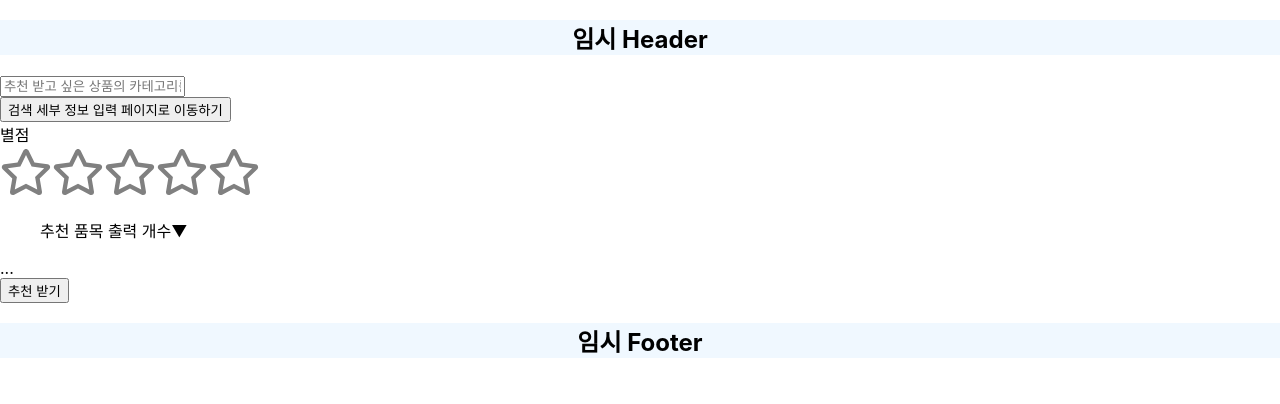
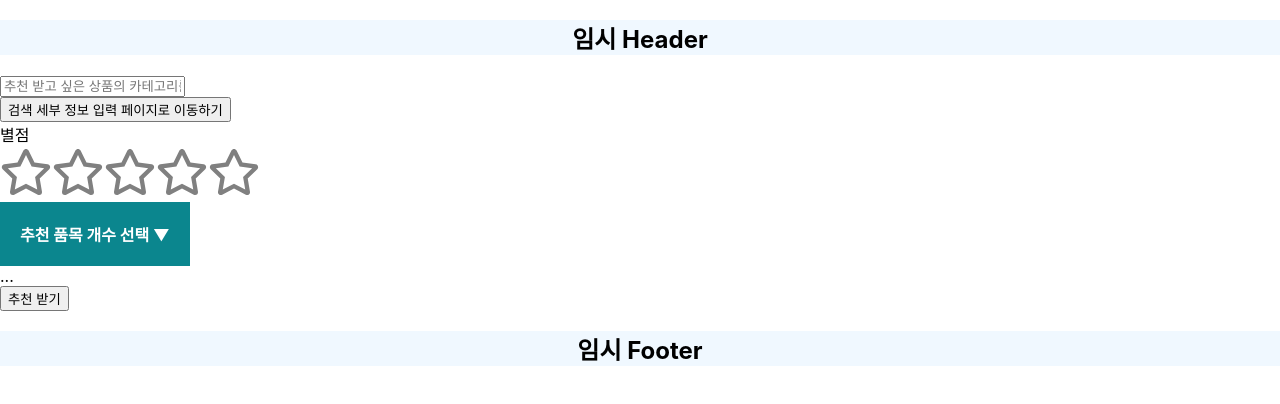
Before and after one commit to minggichae/COUrse-RN, a React (Create React App) app: page / in a window 1280 px wide. Shown: the top 404 px of the page. Built offline with nearby package versions, Linux system fonts and the light colour scheme.

Commit message:
feat: star, dropdown code 컴포넌트화, dropdown 로직 구현

```diff
--- a/src/App.css
+++ b/src/App.css
@@ -37,6 +37,48 @@
   font-size: 52px;
 }
 
-.FaRegstar:hover,:focus{
+.FaRegstar:hover,
+.FaRegstar:focus{
   color: yellow;
 }
+
+/*dropdown*/
+.Dropdown__container {
+  position: relative;
+  display: inline-block;
+}
+
+.Dropdown {
+  background: #0B868E;
+	color: #fff;
+	font-weight: bold;
+	padding: 20px;
+  border: none;
+  cursor: pointer;
+}
+
+.Dropdown:hover {
+  background: #66CC99;
+	color: #333;
+}
+
+.Dropdown__detail {
+  position: absolute;
+	width: 120px;
+	background: #ccc;
+	box-shadow: 0px 10px 10px 0px rgba(0, 0, 0, 0.5);
+	z-index: 5;
+  margin-top: 20px;
+}
+
+
+.Dropdown__detail div {
+  display: block;
+	color: #333;
+	padding: 10px;
+}
+
+.Dropdown__detail div:hover{
+  background: #333;
+	color: #fff;
+}
--- a/src/components/product/Product.jsx
+++ b/src/components/product/Product.jsx
@@ -4,7 +4,6 @@ import Dropdown from '../sideoption/Dropdown.jsx';
 
 export default function Product() {
     const [categoryValue, setCategoryValue] = useState("");
-    const [view, setView] = useState(false);
     const [error, setError] = useState("");
     const scrollRef = useRef(null); {/*DOM 요소에 대한 참조 생성*/}
 
@@ -52,14 +51,8 @@ export default function Product() {
 
         <div className='Error__container'>{error}</div>
         <div ref={scrollRef}>
-        <div className='Star__container'>별점 <Star /></div>
-        <div className='Dropdown__container'>
-            <ul onClick={() => {setView(!view)}}> {/*click시 view 상태 반대로*/}
-	        추천 품목 출력 개수
-	        {view ? '▲' : '▼'}
-	        {view && <Dropdown />} {/* true일 때만 Dropdown 컴포넌트 렌더링 */}
-            </ul>
-        </div>
+        <Star />
+        <Dropdown />
         </div>
         <div>...</div> {/*성능 추가하기*/}
         <button onClick={handleResult}>추천 받기</button>
@@ -71,3 +64,4 @@ export default function Product() {
 //!! Framer motion 적용
 //!! Header, Footer 수정
 //!! Result page 제작 및 페이지 이동 handle 함수 완성
+//!! 버튼 입력 시 저장된 변수 데이터를 받아줄 변수 생성
--- a/src/components/sideoption/Dropdown.jsx
+++ b/src/components/sideoption/Dropdown.jsx
@@ -1,10 +1,29 @@
+import { useState } from 'react';
+
 export default function Dropdown() {
+    const [view, setView] = useState(false);
+    const [recommendItem, setRecommendItem] = useState("추천 품목 개수 선택")
+    const handlePrintcount = (item) => {
+      setRecommendItem(item);
+      setView(false);
+    }
+
     return (
       <>
-        <li>10</li>
-        <li>20</li>
-        <li>30</li>
-        <li>40</li>
+      <div className='Dropdown__container'>
+          <div className="Dropdown" onClick={() => {setView(!view)}}> {/*click시 view 상태 반대로*/}
+	        {recommendItem}
+	        {view ? ' ▲' : ' ▼'}
+          {view &&
+            <div className="Dropdown__detail">
+              <div onClick={() => handlePrintcount("10개 추천 받기")}>10개</div>
+                <div onClick={() =>handlePrintcount("20개 추천 받기")}>20개</div>
+                <div onClick={() =>handlePrintcount("30개 추천 받기")}>30개</div>
+                <div onClick={() =>handlePrintcount("40개 추천 받기")}>40개</div>
+            </div>} {/* true일 때만 Dropdown 컴포넌트 렌더링 */}
+          </div>
+      </div>
+
       </>
     );
   }
--- a/src/components/sideoption/Star.jsx
+++ b/src/components/sideoption/Star.jsx
@@ -21,8 +21,11 @@ export default function Star() {
         return result; //반복문으로 별 5개 만들고, push로 배열에 추가하기
     }
     return (
+        <>
+        별점
         <div>
             {handleratingsStar()}
         </div>
+        </>
     )
 }
```
